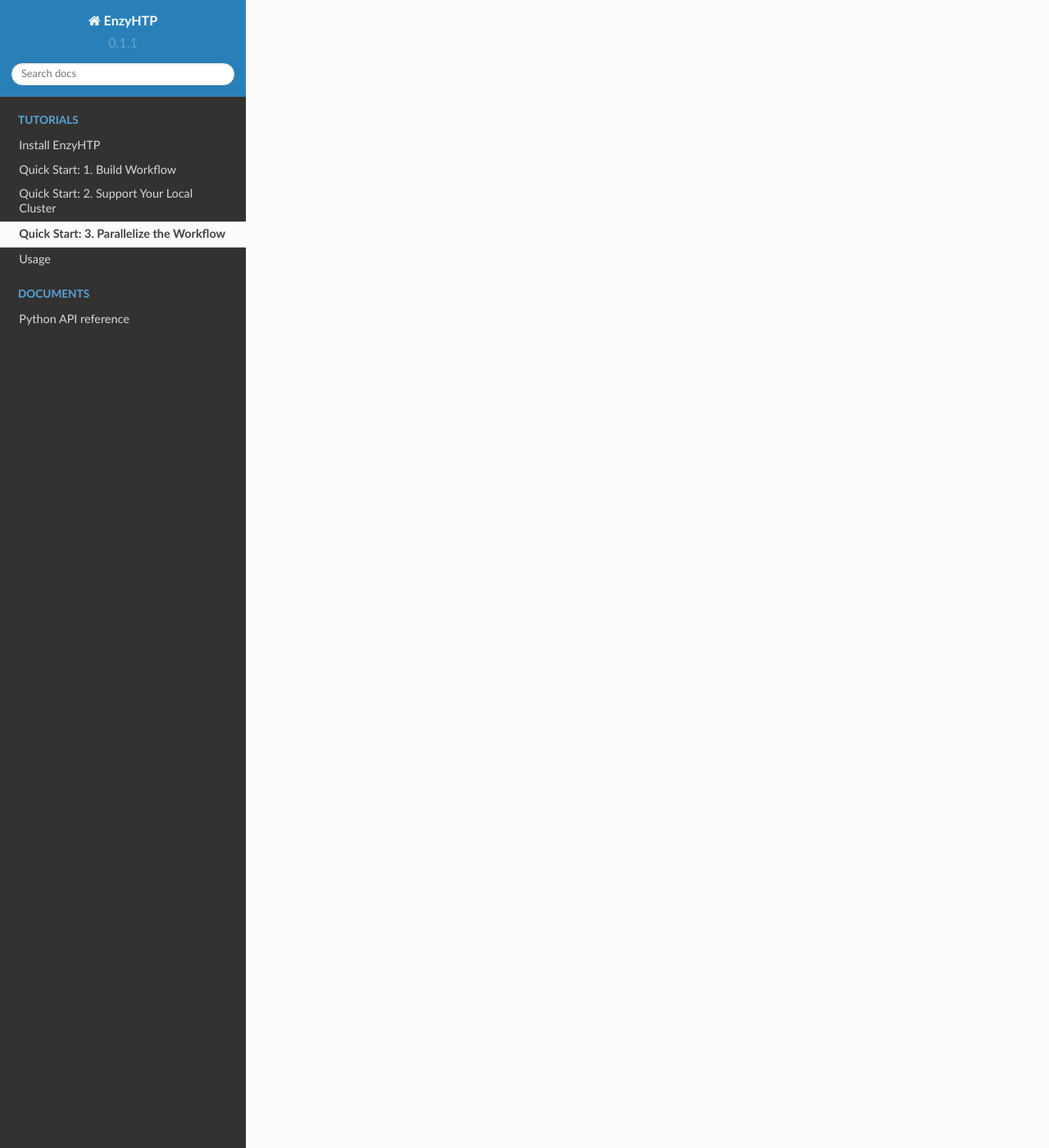
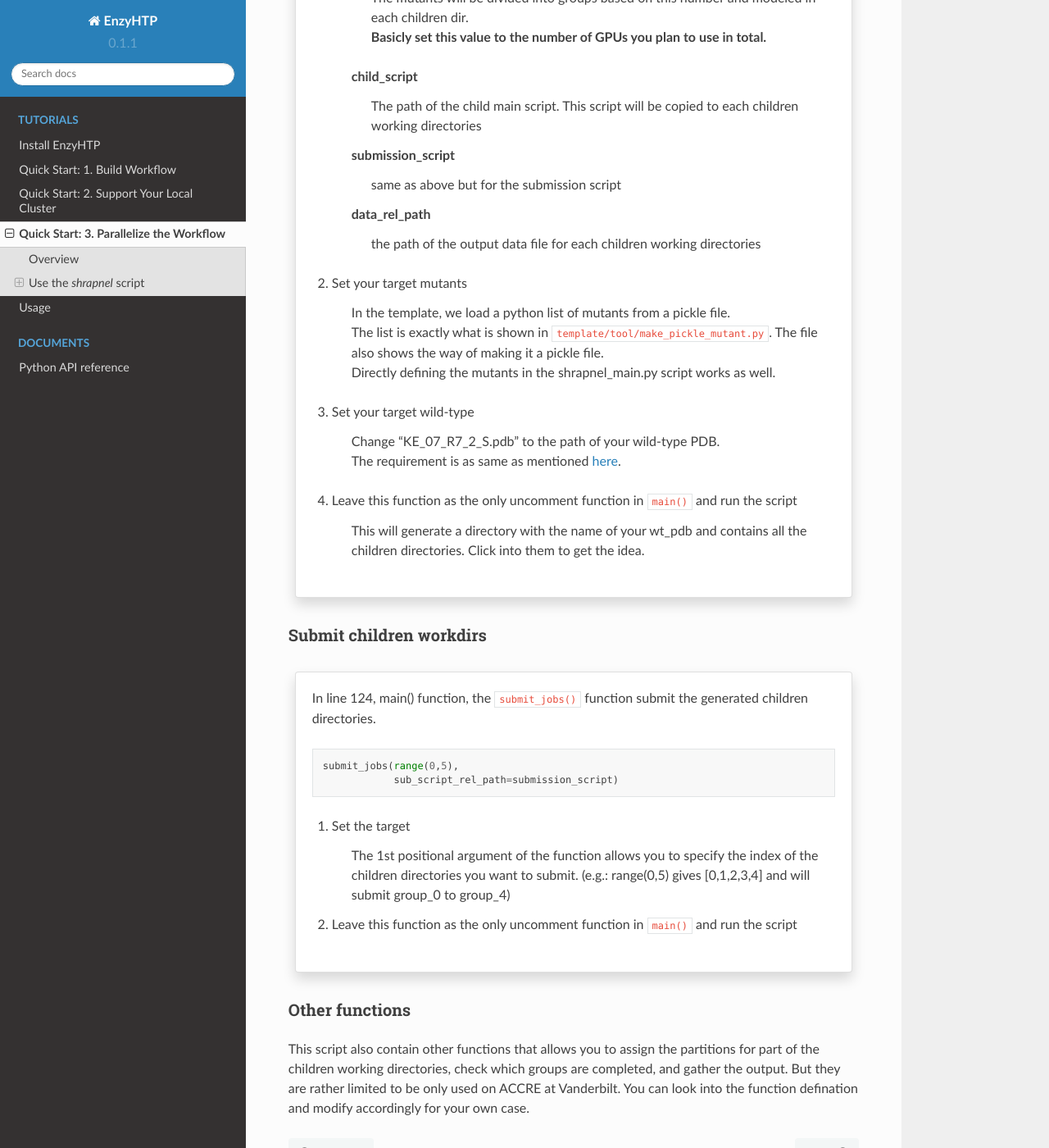
Before and after one commit to ChemBioHTP/enzyhtp_doc, a Sphinx documentation site: the page built from docs/source/qkst_shrapnel.rst, in a window 1280 px wide and 1400 px high, scrolled down 1646 px. Shown: the whole window at 82% size. Built offline with Sphinx 7.4.7 and the Read the Docs theme 2.0.0, drawn with Linux system fonts in a browser that asks for light colours; some of the changed text lies outside the part shown.

Commit message:
Update: finished document for 0.1.1

```diff
--- a/docs/source/qkst_general.rst
+++ b/docs/source/qkst_general.rst
@@ -466,6 +466,8 @@
         ├── ligand_XYZ.frcmod # XYZ is the ligand 3-letter code
         └── ligand_XYZ.prepin
 
+(``template/template_wk_dir`` give an example of such a working dir before putting the 2 scripts in)
+
 ``template_hpc_submission.sh`` is the job submission script for our workflow main script (``template_main.py``). This main script runs only requires 1 CPU and 6GB memory.
 It will submit computationally intensive jobs in the workflow to other computing nodes. (e.g.: MD and QM)
 The walltime for the main script should cover the maximum time span of your workflow.
--- a/docs/source/qkst_shrapnel.rst
+++ b/docs/source/qkst_shrapnel.rst
@@ -1,3 +1,119 @@
 ==============================================
  Quick Start: 3. Parallelize the Workflow
 ==============================================
+
+Overview
+===================================
+
+You may notice a problem in the workflow we use in Quick Start 1 -- the mutants in the for loop
+are modeled in a serial manner, that is, one mutant can only start after the previous one finishes.
+However,
+
+- those mutants can be modeled in parallel as they are independent in nature.
+- It also allows us to fully utlize available resources to speed up our research.
+
+This tutorial will introduce you the *shrapnel* workflow, which there is a mother script that creates multiple children EnzyHTP working directories
+that each contains a main workflow script like the one in quick_start_1. Just like a shrapnel bullet:
+
+.. image:: ../figures/shrapnel.png
+    :width: 100%
+    :alt: shrapnel_workflow
+
+.. note::
+    | The code below is from ``template/template_shrapnel_main.py``
+    | The current shrapnel script is a temporary solution for parallelizing EnzyHTP workflows. We may release a more
+      efficient way of doing this in next EnzyHTP version coming next spring.
+
+Use the *shrapnel* script
+===================================
+
+You may comment/uncomment functions in ``main()`` to change its behavior. Here are directions for using each functions.
+
+Generate children workdirs
+-----------------------------
+
+.. panels::
+
+    :column: col-lg-12 col-md-12 col-sm-12 col-xs-12 p-2 text-left
+
+    In line 124, main() function, the ``generate_sub_wkdirs()`` function generate children working directories
+    that each contains a EnzyHTP main script.
+
+    .. code:: python
+
+        num_group = 5 # the number of groups
+        child_script="template_child_main.py"
+        submission_script="template_hpc_submission.sh"
+        data_rel_path="Mutation.dat"
+
+        # == generate sub-directories ==
+        with open("mutant_list.pickle", "rb") as f:
+            mutants = pickle.load(f)
+        generate_sub_wkdirs("KE_07_R7_2_S.pdb",
+                            mutants,
+                            child_script,
+                            submission_script,
+                            num_group)
+
+    1. Config the function by setting the variables
+
+        num_group
+            | The number of children working directories you want to generate.
+            | Each children working directory is a normal EnzyHTP working directory that can be submitted individually.
+            | The mutants will be divided into groups based on this number and modeled in each children dir.
+            | **Basicly set this value to the number of GPUs you plan to use in total.**
+
+        child_script
+            The path of the child main script.
+            This script will be copied to each children working directories
+
+        submission_script
+            same as above but for the submission script
+
+        data_rel_path
+            the path of the output data file for each children working directories
+
+    2. Set your target mutants
+
+        | In the template, we load a python list of mutants from a pickle file.
+        | The list is exactly what is shown in ``template/tool/make_pickle_mutant.py``. The file
+        | also shows the way of making it a pickle file.
+        | Directly defining the mutants in the shrapnel_main.py script works as well.
+
+    3. Set your target wild-type
+
+        | Change "KE_07_R7_2_S.pdb" to the path of your wild-type PDB.
+        | The requirement is as same as mentioned `here <qkst_general.html#workflow-configurations>`_.
+
+    4. Leave this function as the only uncomment function in ``main()`` and run the script
+
+        This will generate a directory with the name of your wt_pdb and contains all
+        the children directories. Click into them to get the idea.
+
+Submit children workdirs
+-----------------------------
+
+.. panels::
+
+    :column: col-lg-12 col-md-12 col-sm-12 col-xs-12 p-2 text-left
+
+    In line 124, main() function, the ``submit_jobs()`` function submit the generated children directories.
+
+    .. code:: python
+
+        submit_jobs(range(0,5),
+                    sub_script_rel_path=submission_script)
+
+    1. Set the target
+
+        The 1st positional argument of the function allows you to specify the index of the children directories
+        you want to submit. (e.g.: range(0,5) gives [0,1,2,3,4] and will submit group_0 to group_4)
+
+    2. Leave this function as the only uncomment function in ``main()`` and run the script
+
+Other functions
+-----------------------------
+
+This script also contain other functions that allows you to assign the partitions for part of the children working directories,
+check which groups are completed, and gather the output. But they are rather limited to be only used on ACCRE at Vanderbilt.
+You can look into the function defination and modify accordingly for your own case.
```
Also changed, not shown: docs/figures/shrapnel.png (added).
